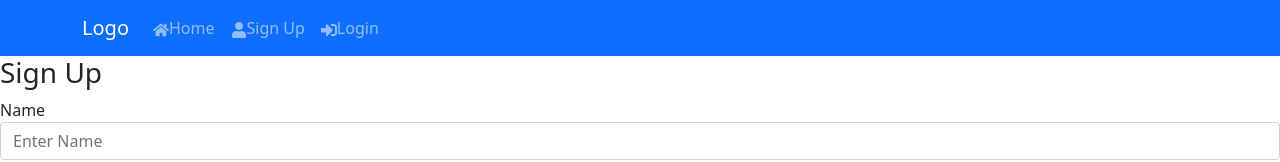
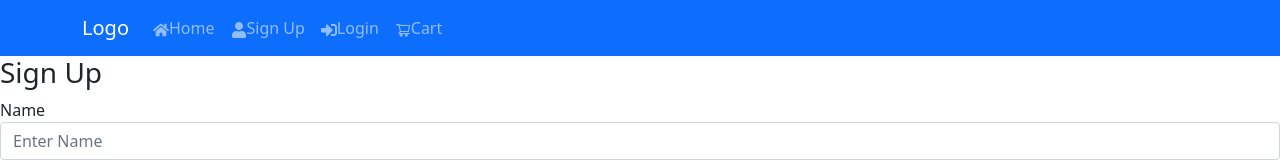
Before and after one commit to amr745/silver-snacks-frontend, a React (Create React App) app: page /signup in a window 1280 px wide. Shown: the top 162 px of the page. Built offline with nearby package versions, Linux system fonts and the light colour scheme; no server answers.

Commit message:
adds cart nav link to header and icon

```diff
--- a/src/components/Header.jsx
+++ b/src/components/Header.jsx
@@ -1,10 +1,8 @@
 import { Link } from "react-router-dom";
 import { Navbar, Nav } from "react-bootstrap";
 import { Container } from "react-bootstrap";
-import { FaSignInAlt } from "react-icons/fa";
-import { FaUser } from "react-icons/fa";
-import { FaHome } from "react-icons/fa"
-
+import { FaSignInAlt, FaHome, FaUser } from "react-icons/fa";
+import { AiOutlineShoppingCart } from "react-icons/ai"
 function Header({ user, handleLogout }) {
   return !user ?
 
@@ -15,6 +13,7 @@ function Header({ user, handleLogout }) {
         <Nav.Link as={Link} to="/"><FaHome />Home</Nav.Link>
           <Nav.Link as={Link} to="/signup"><FaUser />Sign Up</Nav.Link>
           <Nav.Link as={Link} to="/login"><FaSignInAlt />Login</Nav.Link>
+          <Nav.Link as={Link} to="/cart"><AiOutlineShoppingCart />Cart</Nav.Link>
         </Nav>
       </Container>
     </Navbar>) :
--- a/src/pages/Cart.jsx
+++ b/src/pages/Cart.jsx
@@ -1,5 +1,5 @@
 import { useState, useEffect } from "react";
-
+import { AiOutlineShopping } from "react-icons/fa"
 
 const Cart = () => {
     const removeProduct = () => {
```
